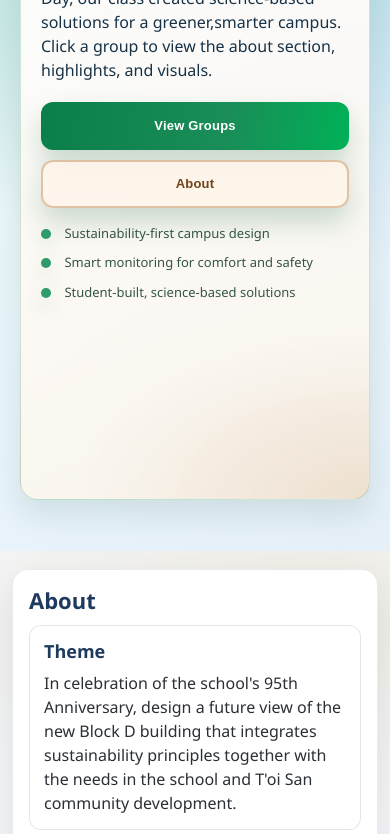
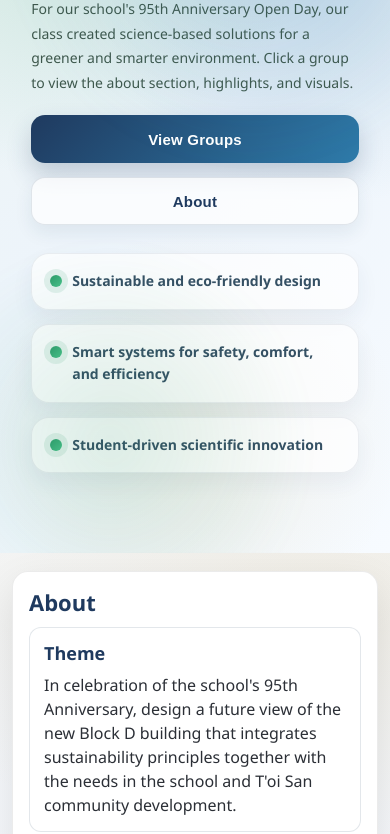
Before and after one commit to JerryCheang/95th-School-Anniversary-Project, a plain HTML site: page index.html in a window 390 px wide. Shown: the part 290-1124 px from the top of the page. Drawn offline with Linux system fonts and the light colour scheme.

Commit message:
Add files via upload

```diff
--- a/index.html
+++ b/index.html
@@ -39,7 +39,7 @@
 
       <div class="brand-text">
         <div class="brand-title">CDSJ5 95th Anniversary</div>
-        <div class="brand-subtitle">Block D Vision</div>
+        <div class="brand-subtitle">Block D Design</div>
       </div>
     </div>
 
@@ -51,23 +51,31 @@
   </header>
 
   <main class="container" id="home">
-    <section class="welcome" aria-label="Welcome Section" data-reveal="up">
-      <div class="welcome-left">
-        <h1 class="welcome-title">Welcome to our 95th Anniversary Open Day!</h1>
-        <p>
-          For our school's 95th Anniversary Open Day, our class created science-based solutions for a greener,smarter campus. Click a group to view the about section, highlights, and visuals.
+    <section class="welcome" id="home">
+
+  <div class="welcome-content">
+
+    <h1 class="welcome-title">
+      Welcome to our 95th Anniversary Open Day!
+    </h1>
+
+    <p class="welcome-desc">
+      For our school's 95th Anniversary Open Day, our class created science-based
+      solutions for a greener and smarter environment. Click a group to view the
+      about section, highlights, and visuals.
     </p>
 
     <div class="actions welcome-actions">
-          <button class="btn" type="button" id="btnWorks">View Groups</button>
-          <button class="btn ghost" type="button" id="btnAbout">About</button>
+      <button class="btn" id="btnWorks">View Groups</button>
+      <button class="btn ghost" id="btnAbout">About</button>
     </div>
 
-        <ul class="welcome-points" aria-label="Highlights">
-          <li><span class="dot eco-dot" aria-hidden="true"></span> Sustainability-first campus design</li>
-          <li><span class="dot eco-dot" aria-hidden="true"></span> Smart monitoring for comfort and safety</li>
-          <li><span class="dot eco-dot" aria-hidden="true"></span> Student-built, science-based solutions</li>
+    <ul class="welcome-points">
+      <li><span class="dot eco-dot"></span>Sustainable and eco-friendly design</li>
+      <li><span class="dot eco-dot"></span>Smart systems for safety, comfort, and efficiency</li>
+      <li><span class="dot eco-dot"></span>Student-driven scientific innovation</li>
     </ul>
+
   </div>
 
 </section>
--- a/style.css
+++ b/style.css
@@ -1132,6 +1132,7 @@ main#home{
   -o-object-fit: cover;
      object-fit: cover;
   display: block;
+  cursor: zoom-in;
 }
 
 .poster-item:hover,
@@ -1739,3 +1740,278 @@ body.js-ready [data-reveal="fade"]{
 @supports not ((-webkit-backdrop-filter: blur(1px)) or (backdrop-filter: blur(1px))){
   .header, .toc{ background: rgba(255,255,255,0.98); }
 }
+
+
+
+
+/* =========================
+   Redesigned Welcome Hero
+========================= */
+main#home{
+  background:
+    radial-gradient(circle at 15% 20%, rgba(45,155,106,0.16), transparent 35%),
+    radial-gradient(circle at 85% 25%, rgba(46,123,170,0.18), transparent 35%),
+    radial-gradient(circle at 50% 85%, rgba(201,162,77,0.12), transparent 30%),
+    linear-gradient(135deg, #eef6f3 0%, #edf4fb 48%, #f7fbff 100%);
+}
+
+.welcome{
+  position: relative;
+  display: flex;
+  align-items: center;
+  justify-content: center;
+  min-height: calc(100vh - 82px);
+  padding: 64px 24px;
+  overflow: hidden;
+}
+
+.welcome::before{
+  content: "";
+  position: absolute;
+  width: 520px;
+  height: 520px;
+  border-radius: 50%;
+  background: radial-gradient(circle, rgba(46,123,170,0.16) 0%, transparent 68%);
+  top: -120px;
+  right: -120px;
+  filter: blur(10px);
+}
+
+.welcome::after{
+  content: "";
+  position: absolute;
+  width: 420px;
+  height: 420px;
+  border-radius: 50%;
+  background: radial-gradient(circle, rgba(45,155,106,0.14) 0%, transparent 68%);
+  bottom: -100px;
+  left: -100px;
+  filter: blur(10px);
+}
+
+.welcome-left{
+  position: relative;
+  z-index: 2;
+  width: min(100%, 1150px);
+  padding: 56px 52px;
+  border-radius: 28px;
+  background: rgba(255, 255, 255, 0.68);
+  border: 1px solid rgba(255,255,255,0.55);
+  backdrop-filter: blur(18px);
+  -webkit-backdrop-filter: blur(18px);
+  box-shadow:
+    0 20px 60px rgba(31,58,95,0.14),
+    inset 0 1px 0 rgba(255,255,255,0.7);
+}
+
+
+.welcome-title{
+  font-size: clamp(2.4rem, 5vw, 4.2rem);
+  line-height: 1.08;
+  font-weight: 900;
+  letter-spacing: -0.03em;
+  color: #16324f;
+  margin-bottom: 20px;
+  max-width: 16ch;
+}
+
+.welcome-left p{
+  max-width: 70ch;
+  font-size: clamp(1rem, 1.4vw, 1.12rem);
+  line-height: 1.85;
+  color: #4f6172;
+  margin-bottom: 28px;
+}
+
+.welcome-actions{
+  display: flex;
+  flex-wrap: wrap;
+  gap: 14px;
+  margin-bottom: 28px;
+}
+
+.welcome .btn{
+  min-width: 160px;
+  padding: 14px 22px;
+  border-radius: 14px;
+  font-size: 15px;
+  font-weight: 800;
+  border: none;
+  cursor: pointer;
+  color: #fff;
+  background: linear-gradient(135deg, #1f3a5f, #2e7baa);
+  box-shadow: 0 12px 24px rgba(31,58,95,0.22);
+  transition: all 0.25s ease;
+}
+
+.welcome .btn:hover{
+  transform: translateY(-3px);
+  box-shadow: 0 18px 34px rgba(31,58,95,0.26);
+}
+
+.welcome .btn.ghost{
+  color: #1f3a5f;
+  background: rgba(255,255,255,0.72);
+  border: 1px solid rgba(31,58,95,0.12);
+  box-shadow: 0 8px 18px rgba(31,58,95,0.08);
+}
+
+.welcome .btn.ghost:hover{
+  background: rgba(255,255,255,0.92);
+  transform: translateY(-3px);
+}
+
+.welcome-points{
+  list-style: none;
+  display: grid;
+  grid-template-columns: repeat(3, minmax(0, 1fr));
+  gap: 14px;
+  margin-top: 10px;
+  padding: 0;
+}
+
+.welcome-points li{
+  display: flex;
+  align-items: flex-start;
+  gap: 10px;
+  padding: 16px 18px;
+  border-radius: 18px;
+  background: rgba(255,255,255,0.72);
+  border: 1px solid rgba(31,58,95,0.08);
+  box-shadow: 0 10px 22px rgba(31,58,95,0.06);
+  color: #355064;
+  font-size: 14px;
+  line-height: 1.6;
+  font-weight: 600;
+}
+
+.welcome-points .dot{
+  width: 12px;
+  height: 12px;
+  margin-top: 4px;
+  margin-right: 0;
+  border-radius: 50%;
+  flex-shrink: 0;
+  background: linear-gradient(135deg, #2d9b6a, #49c18a);
+  box-shadow: 0 0 0 6px rgba(45,155,106,0.12);
+}
+
+/* =========================
+   Responsive
+========================= */
+@media (max-width: 900px){
+  .welcome-left{
+    padding: 42px 28px;
+    border-radius: 22px;
+  }
+
+  .welcome-title{
+    max-width: none;
+    font-size: clamp(2rem, 7vw, 3.2rem);
+  }
+
+  .welcome-points{
+    grid-template-columns: 1fr;
+  }
+}
+
+@media (max-width: 640px){
+  .welcome{
+    padding: 40px 16px;
+    min-height: auto;
+  }
+
+  .welcome-left{
+    padding: 30px 20px;
+    border-radius: 18px;
+  }
+
+  .welcome-left::before{
+    font-size: 11px;
+    margin-bottom: 14px;
+  }
+
+  .welcome-title{
+    font-size: 2rem;
+    line-height: 1.15;
+    margin-bottom: 16px;
+  }
+
+  .welcome-left p{
+    font-size: 0.98rem;
+    line-height: 1.75;
+    margin-bottom: 22px;
+  }
+
+  .welcome-actions{
+    flex-direction: column;
+    align-items: stretch;
+  }
+
+  .welcome .btn,
+  .welcome .btn.ghost{
+    width: 100%;
+  }
+}
+
+.welcome{
+display:grid;
+grid-template-columns:1.1fr 1fr;
+align-items:center;
+gap:60px;
+}
+
+.welcome-right{
+position:relative;
+min-height:420px;
+}
+
+.welcome-float{
+position:absolute;
+background:rgba(255,255,255,0.75);
+border:1px solid rgba(31,58,95,0.12);
+border-radius:16px;
+padding:16px 18px;
+-webkit-backdrop-filter:blur(6px);
+        backdrop-filter:blur(6px);
+box-shadow:0 14px 30px rgba(0,0,0,0.12);
+width:200px;
+}
+
+.welcome-float__num{
+font-weight:800;
+font-size:16px;
+color:#1f3a5f;
+}
+
+.welcome-float__txt{
+font-size:13px;
+margin-top:4px;
+color:#5a6c7d;
+}
+
+.welcome-float--a{
+top:20px;
+left:20px;
+}
+
+.welcome-float--b{
+bottom:40px;
+left:80px;
+}
+
+.welcome-float--c{
+top:160px;
+right:20px;
+}
+
+.welcome{
+display:flex;
+align-items:center;
+min-height:85vh;
+padding:80px 8vw;
+}
+
+.welcome-content{
+max-width:700px;
+}
```
Lines whose indentation alone changed are shown as unchanged.
